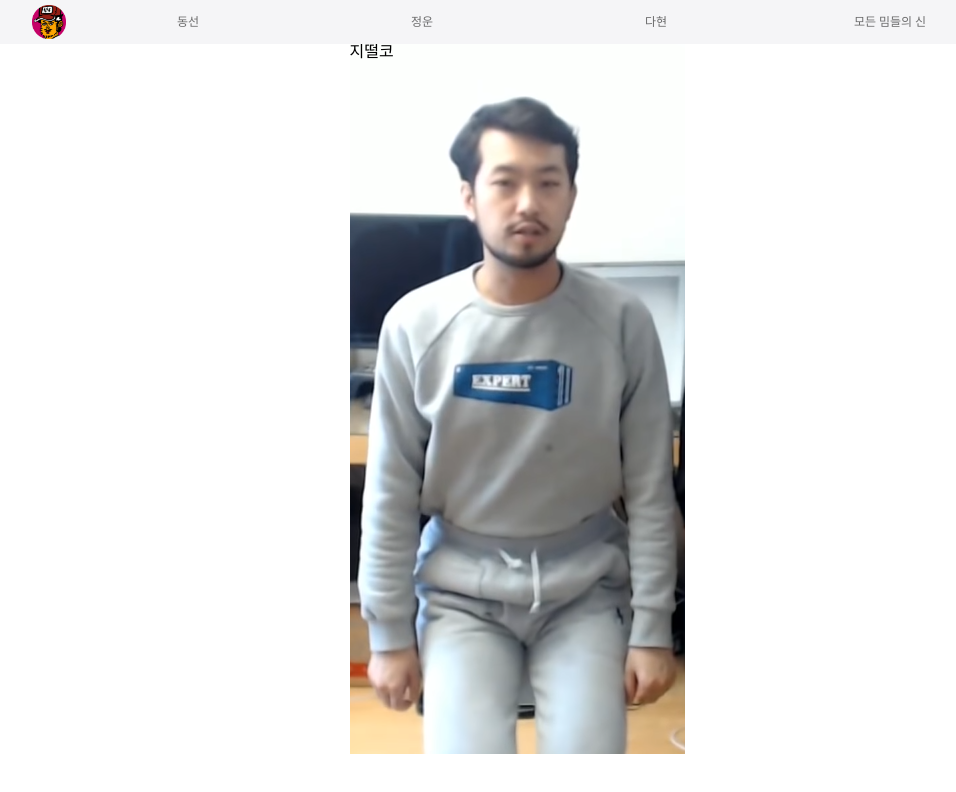
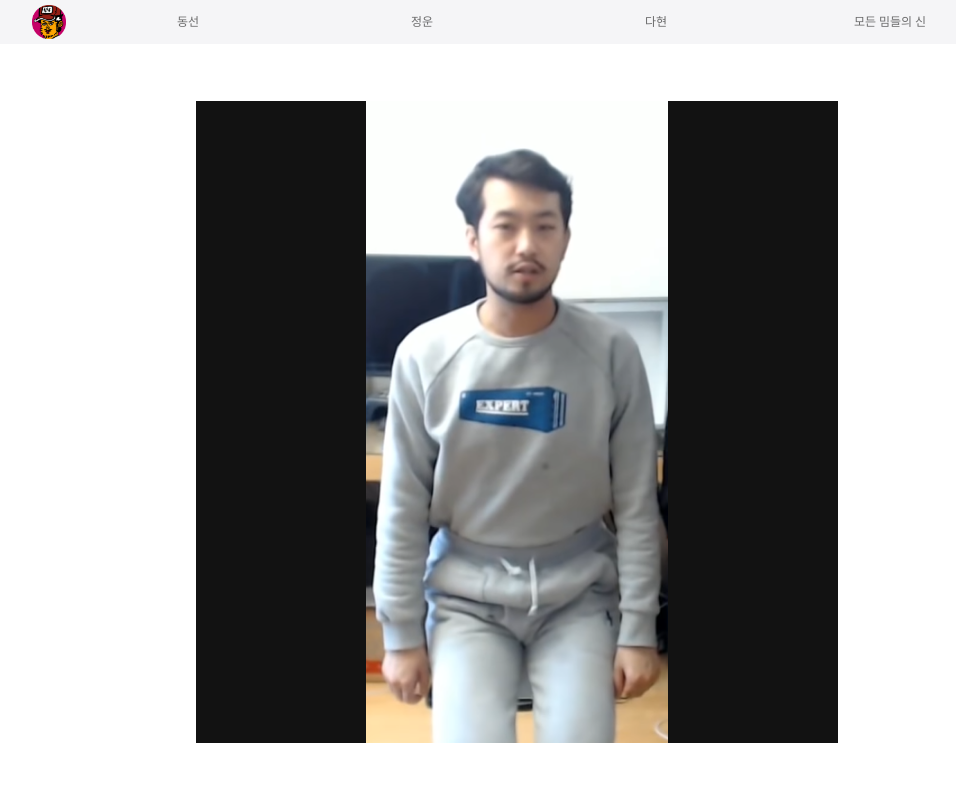
Before and after one commit to calmdownmanfanpage/calmdownmanfanpage, a React (Vite) app: page /meme in a window 1280 px wide. Shown: the top 792 px of the page, without its empty margins (123-1079 px from the left). Built offline with nearby package versions, Linux system fonts and the light colour scheme.

Commit message:
style: 짤 이미지 크기 균등하게 처리 - 정사각형, 여분은 검은 배경으로

```diff
--- a/src/pages/gangsan/components/Meme.tsx
+++ b/src/pages/gangsan/components/Meme.tsx
@@ -3,6 +3,7 @@ import { HEADER_HEIGHT } from "../../../styles/contants";
 
 export type MemeType = {
   title: string;
+  author: string;
   src: string;
   link: string;
 };
@@ -11,22 +12,50 @@ export default function Meme(props: { meme: MemeType }) {
   const { meme } = props;
   return (
     <StyledContainer>
-      <StyledTitle>{meme.title}</StyledTitle>
-      <StyledImage src={meme.src} />
+      <StyledSquare>
+        <StyledSquareWrapper>
+          <StyledImage src={meme.src} />
+        </StyledSquareWrapper>
+      </StyledSquare>
     </StyledContainer>
   );
 }
 
 const StyledContainer = styled.div`
-  position: relative;
+  display: flex;
+  align-items: center;
+  justify-content: center;
+
+  width: 100%;
+
   height: calc(100vh - ${HEADER_HEIGHT}px);
   scroll-snap-align: start;
   scroll-snap-stop: always;
 `;
 
-const StyledTitle = styled.h3`
+const StyledSquare = styled.div`
+  max-width: 642px;
+  max-height: calc(100vh - ${HEADER_HEIGHT}px);
+
+  position: relative;
+  width: 70%;
+  &::after {
+    content: "";
+    display: block;
+    padding-bottom: 100%;
+  }
+
+  background-color: #121212;
+`;
+
+const StyledSquareWrapper = styled.div`
   position: absolute;
   width: 100%;
+  height: 100%;
 `;
 
-const StyledImage = styled.img``;
+const StyledImage = styled.img`
+  height: 100%;
+  width: 100%;
+  object-fit: contain;
+`;
--- a/src/pages/gangsan/components/MemeContainer.tsx
+++ b/src/pages/gangsan/components/MemeContainer.tsx
@@ -40,4 +40,5 @@ const StyledWrapper = styled.div`
   justify-content: center;
   align-items: center;
   max-width: ${HEADER_MAX_WIDTH}px;
+  width: 100%;
 `;
```
